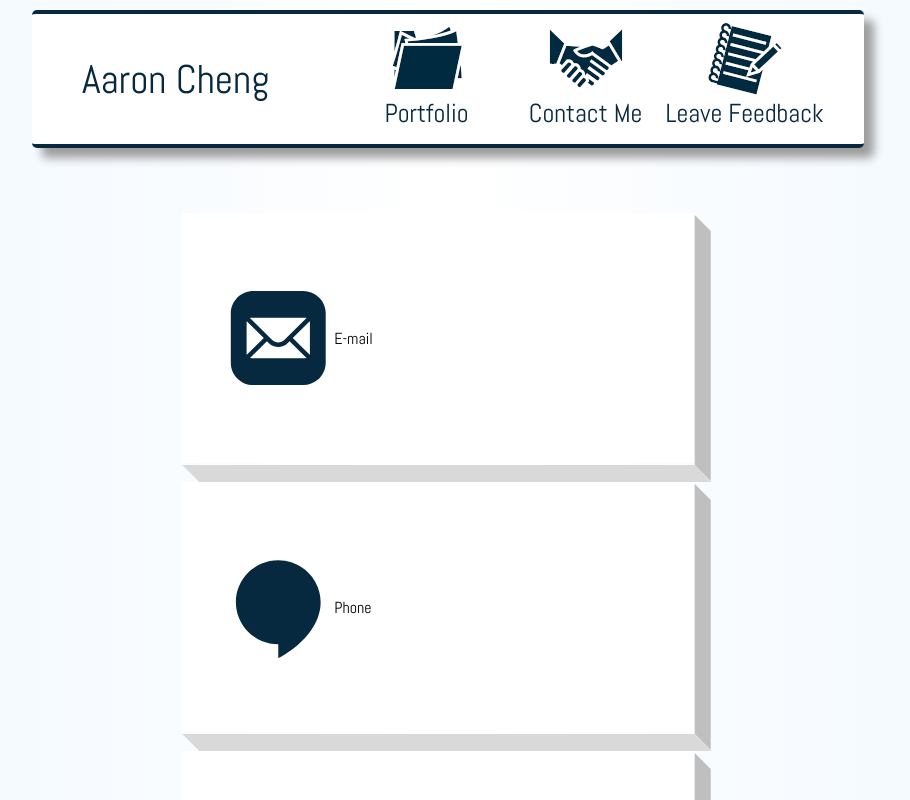
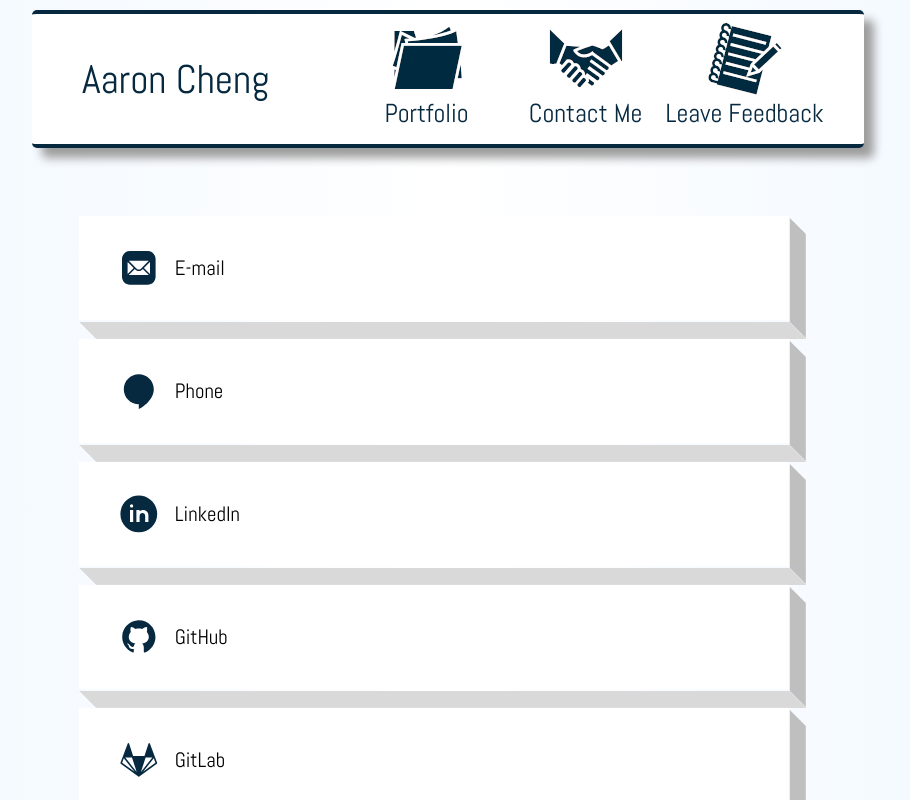
Before and after one commit to aaronchenghs/AaronCheng-Website, a React (Create React App) app: page /contactme in a window 1280 px wide. Shown: the top 800 px of the page, without its empty margins (192-1102 px from the left). Built offline with nearby package versions, Linux system fonts and the light colour scheme.

Commit message:
Added contact titles and scaling

```diff
--- a/src/routes/contactme/contactbox/ContactBox.component.jsx
+++ b/src/routes/contactme/contactbox/ContactBox.component.jsx
@@ -6,8 +6,10 @@ const ContactBox = ({ icon }) => {
     console.log(icon)
     return (
         <div className='Contact-Container'>
-            <img className='contact-icon' src={icon.path} alt={`[  icon]`}/>
-            <text>{icon.name}</text>
+            <div className='contact-thumb'>
+                <img className='contact-icon' src={icon.path} alt={`[  icon]`} />
+                <text className='icon-text'>{icon.name}</text>
+            </div>
         </div>
     )
 }
--- a/src/routes/contactme/contactbox/ContactBox.styles.scss
+++ b/src/routes/contactme/contactbox/ContactBox.styles.scss
@@ -8,16 +8,18 @@ $borderRadius: 4px;
     transition: all 0.5s;
 }
 
-$contact-sidesgap: 40px;
+$contact-sidesgap: 2.5rem;
+
 .Contact-Container {
-    transition: all 2s;
-    width: 40%;
-    height: 250px;
+    transition: all 1.6s;
+    width: 50vw;
+    height: 13vh;
     margin-bottom: 9px;
     margin-top: 10px;
     transform: translate(-2%, -2%);
     background-color: white;
     font-family: $theme-font;
+    min-width: 710px;
 
     display: flex;
     flex-direction: row;
@@ -47,7 +49,7 @@ $contact-sidesgap: 40px;
 }
 
 .Contact-Container:hover {
-    transition: all .5s;
+    transition: all .4s;
     margin-left: -120px;
     box-shadow: 20px 10px 10px rgb(222, 222, 222);
 
@@ -68,7 +70,22 @@ $contact-sidesgap: 40px;
     }
 }
 
-.contact-icon {
+.contact-thumb {
+    height: 100%;
+    width: 20%;
+    display: flex;
+    justify-content: flex-start;
+    align-items: center;
+    flex-direction: row;
+
     margin-left: $contact-sidesgap;
-    height: 45%;
+
+    .contact-icon {
+        margin-right: calc($contact-sidesgap/2.5);
+        height: 5vmin;
+    }
+
+    .icon-text {
+        font-size: 2.6vmin;
+    }
 }
```
